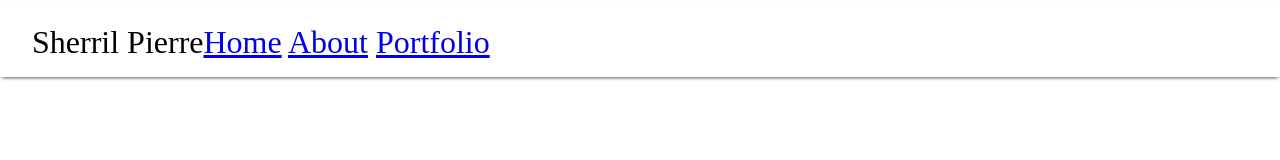
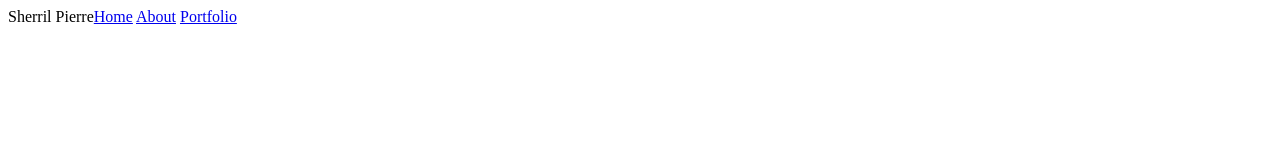
Before and after one commit to Rellyrell86/My-Personal-Website, a plain HTML site: page index.html in a window 1280 px wide. Drawn offline with Linux system fonts and the light colour scheme.

Commit message:
Seventh Changes

```diff
--- a/style2.css
+++ b/style2.css
@@ -2,13 +2,5 @@
 
 float: left;
 
-}
-header {
 
-        font-size: 2rem;
-        position: fixed;
-        left: 0;
-        right: 0;
-        padding: 0.5em 1em;
-        box-shadow: 0 2px 4px -2px rgb(0, 0, 0);
     }
```
